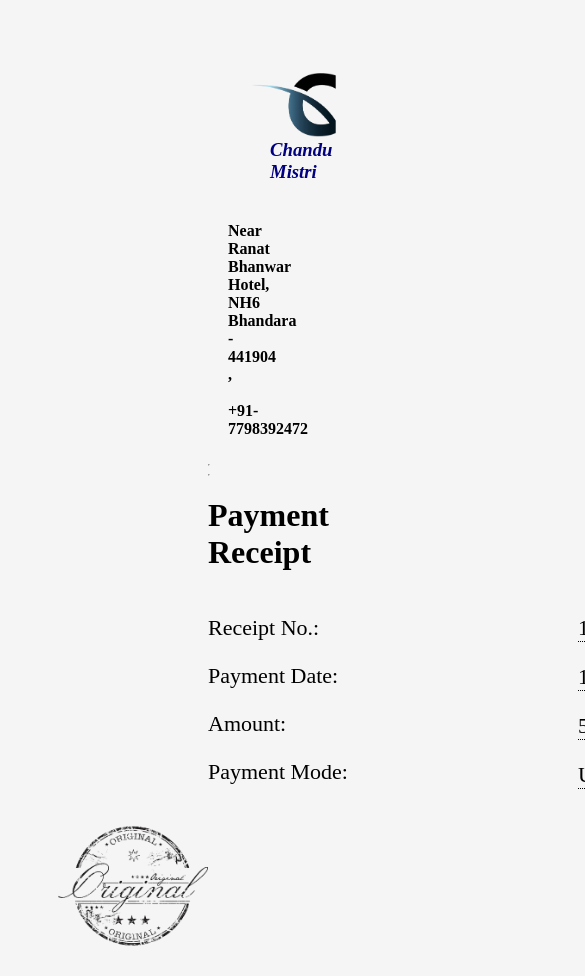
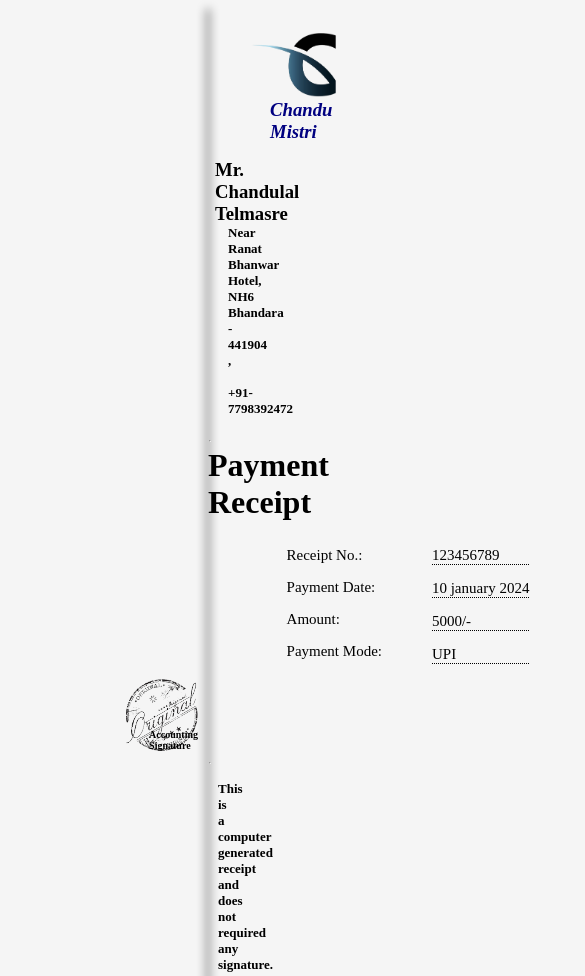
Before and after one commit to achaltelmasre/receipt-design, a plain HTML site: page index.html in a window 390 px wide. Shown: the top 976 px of the page, 585 px wide, since content can reach past the window. Drawn offline with Linux system fonts and the light colour scheme.

Commit message:
complete receipt

```diff
--- a/index.html
+++ b/index.html
@@ -16,11 +16,14 @@
     </div>
 
     <div>
-        <h4 class="address-text">Near Ranat Bhanwar Hotel, NH6<br>
+        <h3 style="text-align: end; margin-top: -45px;padding: 7px;">Mr. Chandulal Telmasre</h3>
+        <h4 class="address-text">
+            Near Ranat Bhanwar Hotel, NH6<br>
              Bhandara  - 441904 ,<br><br>
+
              +91-7798392472</h4>
     </div>
-    <hr><hr>
+    <hr style="margin-top: -20px;" />
 
     <h1 class="text">Payment Receipt</h1>
 
@@ -33,7 +36,7 @@
             <p>Payment Mode:</p>
         </div>
 
-        <div style="margin-left:230px ;">
+        <div style="margin-left:230px ;" class="div2">
             <p style="border-bottom: 1px dotted black;">123456789</p>
             <p style="border-bottom: 1px dotted black;">10 january 2024</p>
             <p style="border-bottom: 1px dotted black;">5000/-</p>
@@ -42,10 +45,14 @@
         </div>
      </div>
 
-     <div style="display: flex;justify-content: end;">
+     <div style="display: flex;justify-content: end; position: relative;">
         <img src="./stamp.png"  class="stamp"/>
+         <h4 class="sign">Accounting Signature</h4>
      </div>
+     <hr style="margin-top: -10px;"/>
+     <h4>This is a computer generated receipt and does not required any signature.</h4>
 
+     <h3 style="background-color: rgb(246, 224, 26); padding: 15px; text-align: center; margin: 10px;">Thank you for your payment</h3>
 
 </div>
 
--- a/style.css
+++ b/style.css
@@ -3,7 +3,8 @@ body{
 }
 .main-container{
     background-color: white;
-    margin: 50px 200px;
+    margin: 0 200px;
+    box-shadow: 0 0 10px 1px black;
 }
 .logo-container{
     text-align: center;
@@ -22,10 +23,11 @@ body{
 .address-text{
    text-align: right;
    padding: 5px 20px;
-   margin-top: -20px;
+   margin-top: -30px;
 }
 .text{
     text-align: center;
+    margin-top: -10px;
 }
 
 .receipt-no{
@@ -40,15 +42,54 @@ p{
     width: 800px;
     display: flex;
     flex-direction:row ;
-
+    justify-content: center;
     margin: 0 auto;
 
 }
 .stamp{
     height: 150px;
     display: flex;
+    transform: rotate(-30deg);
+    margin-top: -30px;
+
+}
+.sign{
+    position: absolute;
+    margin-top: 60px;
+}
 
 
+@media only screen and (max-width: 768px) {
+    .text-division{
+        width: 400px;
+        display: flex;
+        flex-direction:row ;
+        justify-content: center;
+        margin: -10px auto;
 
-
-}
+    }
+    .text{
+        margin-top: 5px!important
+    }
+    p{
+        font-size: 15px;
+    }
+    .div2{
+       margin-left: 50px!important
+    }
+    .stamp{
+        height: 90px;
+       margin: 1px;
+    }
+    .sign{
+        font-size: 10px;
+        margin-top: 60px;
+    }
+    hr{
+        margin: 1px!important
+    }
+    h4{
+        font-size: small;
+        padding: 0 10px;
+    }
+  }
```
